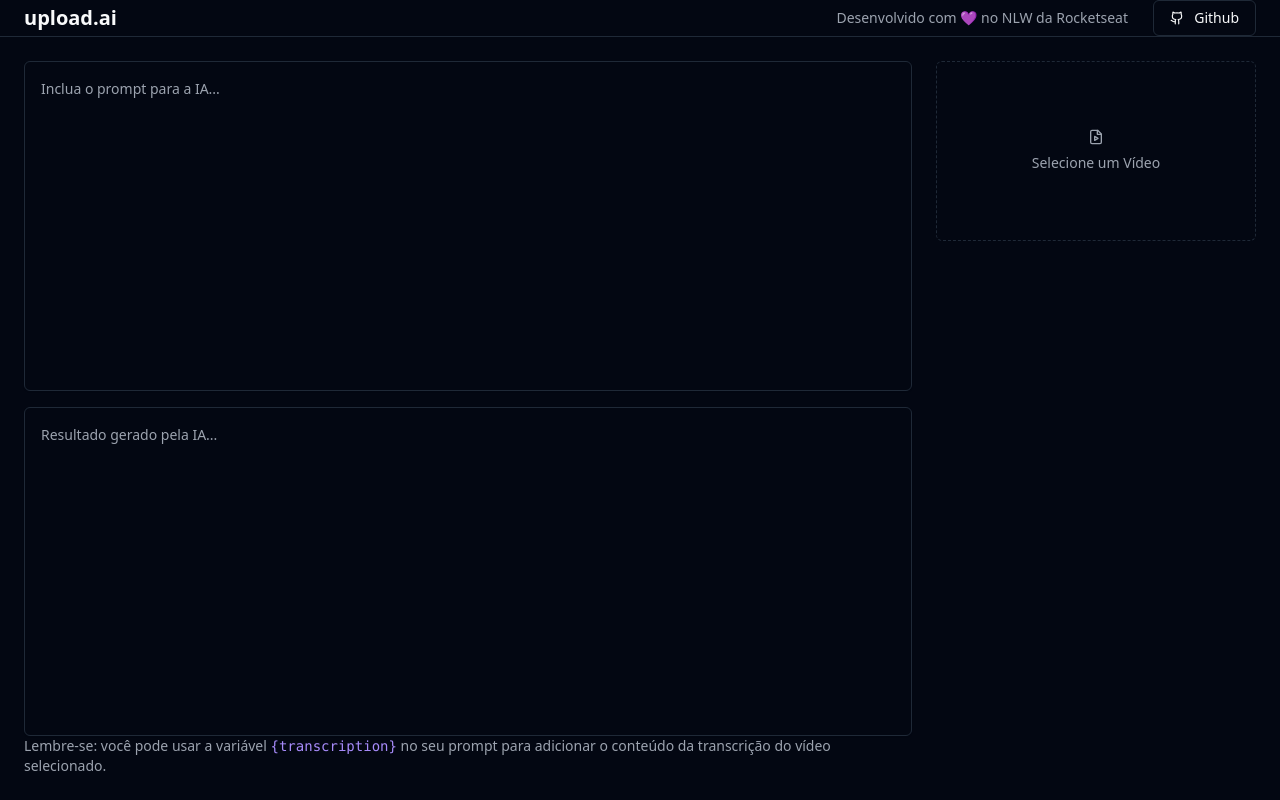
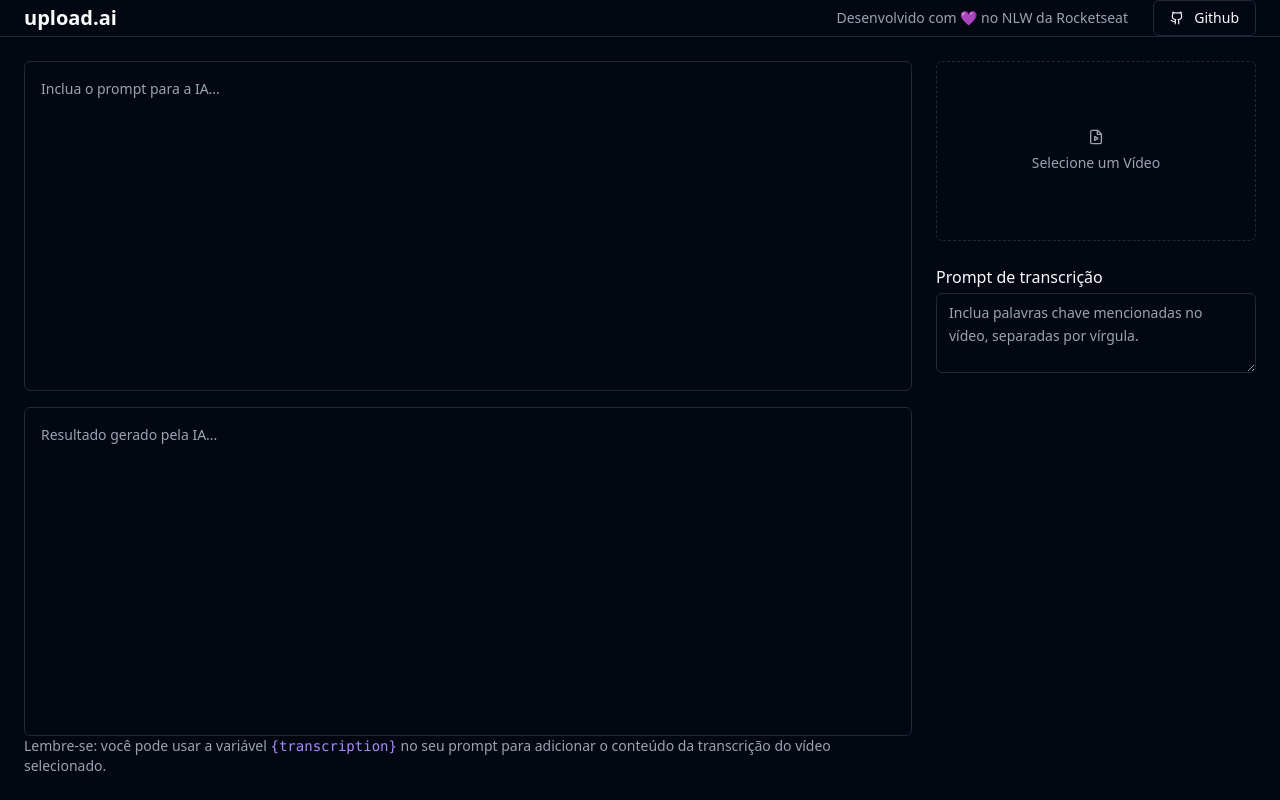
Before and after one commit to thallencar/upload-ai-web, a React (Vite) app: page / in a window 1280 px wide. Built offline with nearby package versions, Linux system fonts and the light colour scheme.

Commit message:
criando prompt de transcrição

```diff
--- a/src/App.tsx
+++ b/src/App.tsx
@@ -2,6 +2,7 @@ import { Github, FileVideo } from 'lucide-react'
 import { Button } from "./components/ui/button";
 import { Separator } from '@radix-ui/react-separator';
 import { Textarea } from './components/ui/textarea';
+import { Label } from '@radix-ui/react-label';
 
 export function App() {
 
@@ -59,6 +60,15 @@ export function App() {
 
             <input type='file' id='video' accept='video/mp4' className='sr-only'/> {/* dá pra carregar vídeo pela label através input video, por isso esconderei o input (sr-only*/}
 
+            <Separator/>
+            <div className='space-y-1'>
+              <Label htmlFor='transcription_prompt'>Prompt de transcrição</Label>
+              <Textarea
+                id='transcription_prompt'
+                className='min-h-20 leading-relaxed'
+                placeholder='Inclua palavras chave mencionadas no vídeo, separadas por vírgula.'
+                />
+            </div>
           </form>
 
         </aside>
```
